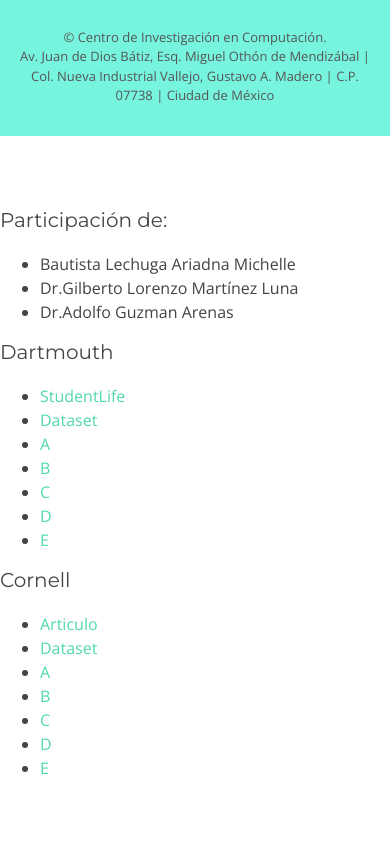
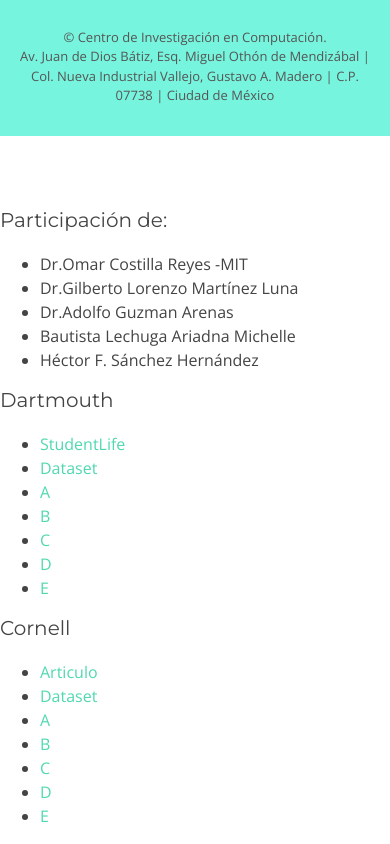
Before and after one commit to gerardovacaa/Pagina-Web, a plain HTML site: page introduccion.html in a window 390 px wide. Shown: the part 6890-7734 px from the top of the page. Before the commit the page ends 7686 px from the top, so only its background shows below. Drawn offline with nearby package versions, Linux system fonts and the light colour scheme.

Commit message:
Update introduccion.html
participantes

```diff
--- a/introduccion.html
+++ b/introduccion.html
@@ -147,7 +147,16 @@
 
         <div class="row"> &nbsp &nbsp &nbsp &nbsp &nbsp &nbsp &nbsp &nbsp &nbsp &nbsp &nbsp &nbsp &nbsp &nbsp &nbsp &nbsp &nbsp &nbsp &nbsp &nbsp &nbsp &nbsp &nbsp &nbsp &nbsp &nbsp &nbsp &nbsp &nbsp &nbsp
 
-        <div class="col-sm-3"><h5>Participación de:</h5><ul><li><a>Bautista Lechuga Ariadna Michelle</a></li><li><a>Dr.Gilberto Lorenzo Martínez Luna</a></li><li><a>Dr.Adolfo Guzman Arenas</a></li></ul></div>
+               <div class="col-sm-3">
+          <h5>Participación de:</h5>
+          <ul>
+            <li><a>Dr.Omar Costilla Reyes -MIT</a></li>
+            <li><a>Dr.Gilberto Lorenzo Martínez Luna</a></li>
+            <li><a>Dr.Adolfo Guzman Arenas</a></li>
+            <li><a>Bautista Lechuga Ariadna Michelle</a></li>
+            <li><a>Héctor F. Sánchez Hernández</a></li>
+          </ul>
+        </div>
 
         <div class="col-sm-3"><h5>Dartmouth</h5><ul><li><a href="https://studentlife.cs.dartmouth.edu/">StudentLife</a></li><li><a href="https://studentlife.cs.dartmouth.edu/dataset.html#sec:ema">Dataset</a></li><li><a href="">A</a></li><li><a href="">B</a></li><li><a href="">C</a></li><li><a href="">D</a></li><li><a href="">E</a></li></ul></div>
 
```
